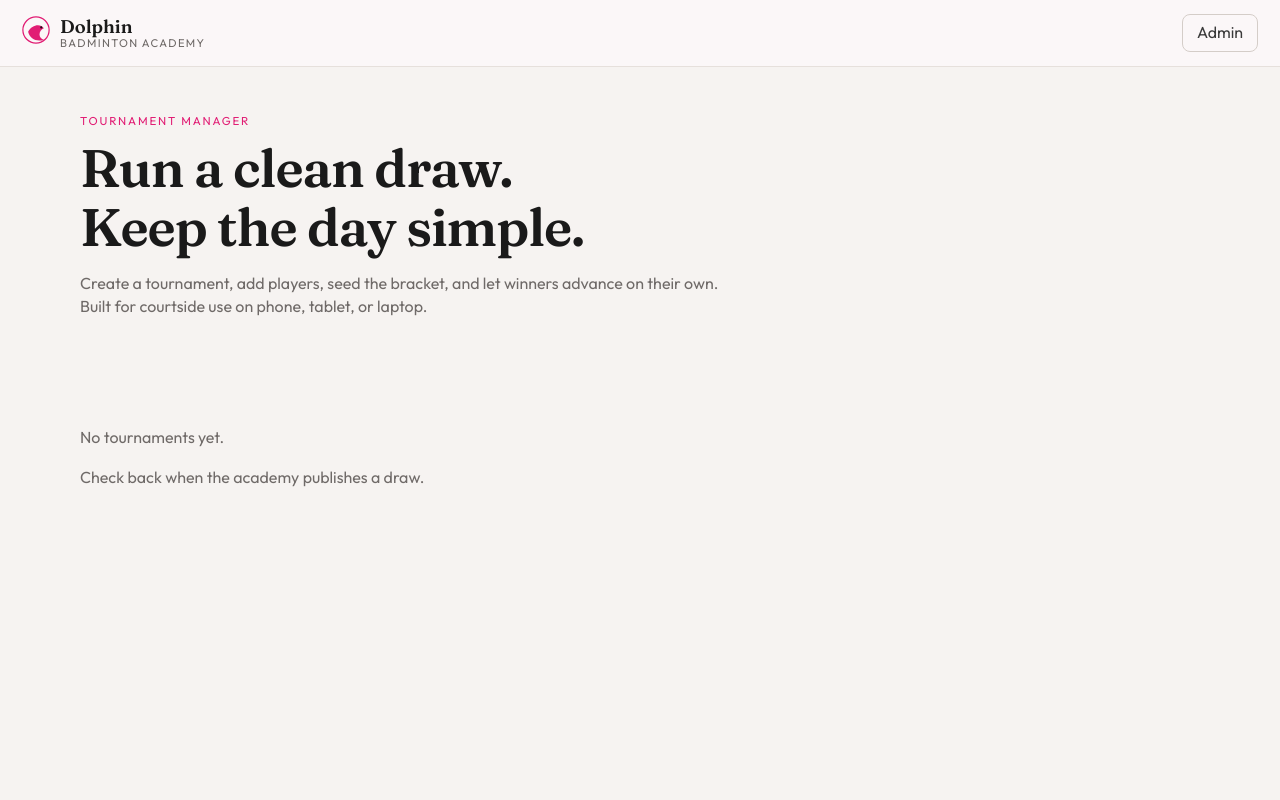
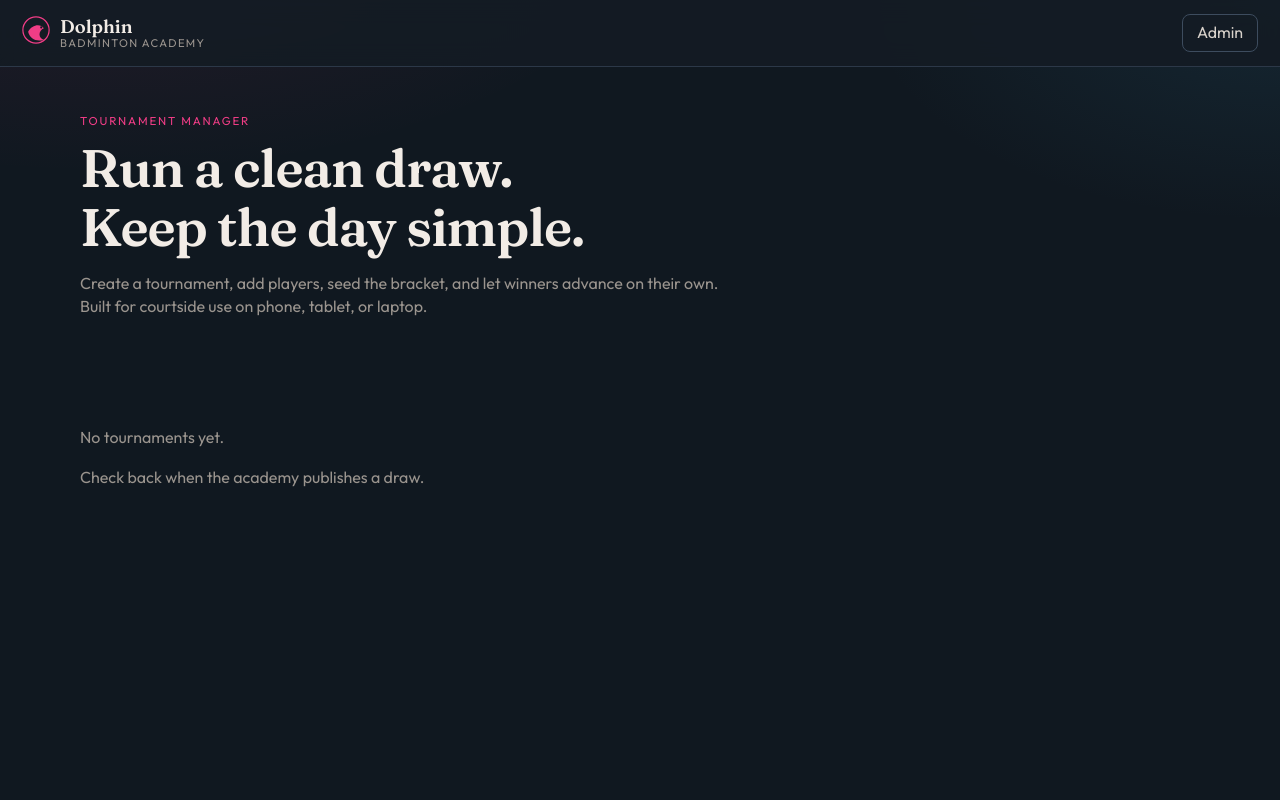
Before and after one commit to suhani3755-dev/dolphin-tournament, a Flask app: page / in a window 1280 px wide. Run offline with Flask 3, Linux system fonts and the light colour scheme; data that the repository does not hold is empty.

Commit message:
Switch the live site to an ink-navy theme so it is not a white page.
Deep court colours with rose accents stay readable in a hall and keep Dolphin branding without the paper-white look.

Co-authored-by: Cursor <cursoragent@cursor.com>

```diff
--- a/static/css/app.css
+++ b/static/css/app.css
@@ -1,34 +1,44 @@
 :root {
-  --bg: #f6f3f1;
-  --bg-2: #efeae6;
-  --surface: #fffbfa;
-  --surface-2: #fbf7f8;
-  --topbar: #fbf7f8;
-  --ink: #1a1a1a;
-  --text: #3a3a3a;
-  --muted: #6f6a68;
-  --pink: #e11d74;
-  --pink-2: #c41864;
-  --pink-dim: rgba(225, 29, 116, 0.08);
-  --line: #e6e0dc;
-  --line-strong: #d4cdc8;
-  --connector: #9a948f;
-  --shadow: 0 1px 2px rgba(26, 26, 26, 0.05), 0 8px 20px rgba(26, 26, 26, 0.04);
-  --danger: #c43d52;
-  --ok: #1b8a5c;
+  color-scheme: dark;
+  --bg: #101820;
+  --bg-2: #17212b;
+  --surface: #1c2733;
+  --surface-2: #243140;
+  --topbar: #141c24;
+  --ink: #f2ece6;
+  --text: #d8d2cb;
+  --muted: #9a948e;
+  --pink: #f03d86;
+  --pink-2: #e11d74;
+  --pink-dim: rgba(240, 61, 134, 0.16);
+  --line: #2c3848;
+  --line-strong: #3d4c5e;
+  --connector: #6d7a8b;
+  --shadow: 0 1px 2px rgba(0, 0, 0, 0.28), 0 14px 32px rgba(0, 0, 0, 0.28);
+  --danger: #f07178;
+  --ok: #3dba86;
   --font: "Outfit", sans-serif;
   --display: "Fraunces", serif;
   --radius: 10px;
 }
 
 * { box-sizing: border-box; }
-html, body { margin: 0; min-height: 100%; background: var(--bg); color: var(--text); font-family: var(--font); }
+html, body {
+  margin: 0;
+  min-height: 100%;
+  background:
+    radial-gradient(1100px 520px at 8% -12%, rgba(240, 61, 134, 0.10), transparent 52%),
+    radial-gradient(900px 480px at 100% 0%, rgba(48, 118, 148, 0.16), transparent 46%),
+    var(--bg);
+  color: var(--text);
+  font-family: var(--font);
+}
 body { font-size: 16px; line-height: 1.45; }
 a { color: inherit; text-decoration: none; }
 button, input, select, textarea { font: inherit; color: inherit; }
 h1, h2, h3 { font-weight: 600; letter-spacing: -0.02em; color: var(--ink); }
 
-.app-shell { min-height: 100vh; background: var(--bg); }
+.app-shell { min-height: 100vh; background: transparent; }
 .topbar {
   display: flex;
   align-items: center;
@@ -38,7 +48,7 @@ h1, h2, h3 { font-weight: 600; letter-spacing: -0.02em; color: var(--ink); }
   border-bottom: 1px solid var(--line);
   position: sticky;
   top: 0;
-  background: rgba(251, 247, 248, 0.94);
+  background: rgba(20, 28, 36, 0.92);
   backdrop-filter: blur(12px);
   z-index: 20;
 }
@@ -158,7 +168,7 @@ h1, h2, h3 { font-weight: 600; letter-spacing: -0.02em; color: var(--ink); }
 .form-grid { display: grid; grid-template-columns: 1fr 1fr; gap: 16px; }
 .form-stack label, .field { display: grid; gap: 6px; font-size: 0.92rem; }
 input, select, textarea {
-  background: #fff;
+  background: var(--surface-2);
   border: 1px solid var(--line-strong);
   border-radius: 8px;
   padding: 10px 12px;
@@ -396,7 +406,7 @@ input.inline { min-height: 36px; width: 72px; padding: 6px 8px; }
 .wave-row.break { border-color: rgba(225, 29, 116, 0.32); color: var(--pink-2); }
 
 .modal-back {
-  position: fixed; inset: 0; background: rgba(17, 17, 17, 0.35);
+  position: fixed; inset: 0; background: rgba(8, 12, 18, 0.72);
   display: flex; align-items: flex-end; justify-content: center; z-index: 40;
 }
 .modal {
@@ -407,13 +417,13 @@ input.inline { min-height: 36px; width: 72px; padding: 6px 8px; }
   padding: 18px 18px 24px;
   max-height: 92vh;
   overflow: auto;
-  box-shadow: 0 -8px 32px rgba(17, 17, 17, 0.08);
+  box-shadow: 0 -8px 32px rgba(0, 0, 0, 0.45);
 }
 .score-row { display: grid; grid-template-columns: 1fr auto 1fr; gap: 10px; align-items: center; margin: 10px 0; }
 .score-row input { text-align: center; font-size: 1.4rem; }
 .winner-pick { display: grid; grid-template-columns: 1fr 1fr; gap: 8px; }
 .stepper { display: flex; align-items: center; gap: 6px; }
-.stepper button { width: 44px; min-height: 44px; border-radius: 10px; border: 1px solid var(--line-strong); background: #fff; }
+.stepper button { width: 44px; min-height: 44px; border-radius: 10px; border: 1px solid var(--line-strong); background: var(--surface-2); }
 
 .stat-row { display: grid; grid-template-columns: repeat(4, 1fr); gap: 10px; margin: 18px 0; }
 .stat-row div, .summary-grid div {
@@ -431,7 +441,7 @@ input.inline { min-height: 36px; width: 72px; padding: 6px 8px; }
   position: fixed; bottom: 16px; left: 50%; transform: translateX(-50%);
   background: var(--surface); border: 1px solid var(--pink); color: var(--text);
   padding: 10px 16px; border-radius: 999px; z-index: 50;
-  box-shadow: 0 8px 24px rgba(17, 17, 17, 0.08);
+  box-shadow: 0 8px 24px rgba(0, 0, 0, 0.4);
 }
 .player-hero h1 { font-family: var(--display); margin: 4px 0; color: var(--ink); }
 .search { width: 100%; margin-bottom: 10px; }
--- a/templates/base.html
+++ b/templates/base.html
@@ -7,8 +7,8 @@
   <link rel="preconnect" href="https://fonts.googleapis.com">
   <link rel="preconnect" href="https://fonts.gstatic.com" crossorigin>
   <link href="https://fonts.googleapis.com/css2?family=Fraunces:opsz,wght@9..144,500;9..144,600&family=Outfit:wght@300;400;500;600;700&display=swap" rel="stylesheet">
-  <link rel="stylesheet" href="{{ url_for('static', filename='css/app.css') }}?v=20260815-paper">
-  <link rel="icon" href="{{ url_for('static', filename='favicon.svg') }}?v=20260815-paper" type="image/svg+xml">
+  <link rel="stylesheet" href="{{ url_for('static', filename='css/app.css') }}?v=20260815-ink">
+  <link rel="icon" href="{{ url_for('static', filename='favicon.svg') }}?v=20260815-ink" type="image/svg+xml">
   {% block head %}{% endblock %}
 </head>
 <body class="{% block body_class %}{% endblock %}">
@@ -19,7 +19,7 @@
           <svg viewBox="0 0 32 32" width="28" height="28">
             <circle cx="16" cy="16" r="15" fill="none" stroke="currentColor" stroke-width="1.4"/>
             <path d="M7 18c4-8 14-10 18-4-3 1-5 4-5 7 0 3 2 5 5 6-8 3-16-1-18-9z" fill="currentColor"/>
-            <circle cx="22" cy="13" r="1.2" fill="#111111"/>
+            <circle cx="22" cy="13" r="1.2" fill="#101820"/>
           </svg>
         </span>
         <span class="brand-text">
```
Also changed, not shown: static/favicon.svg.
